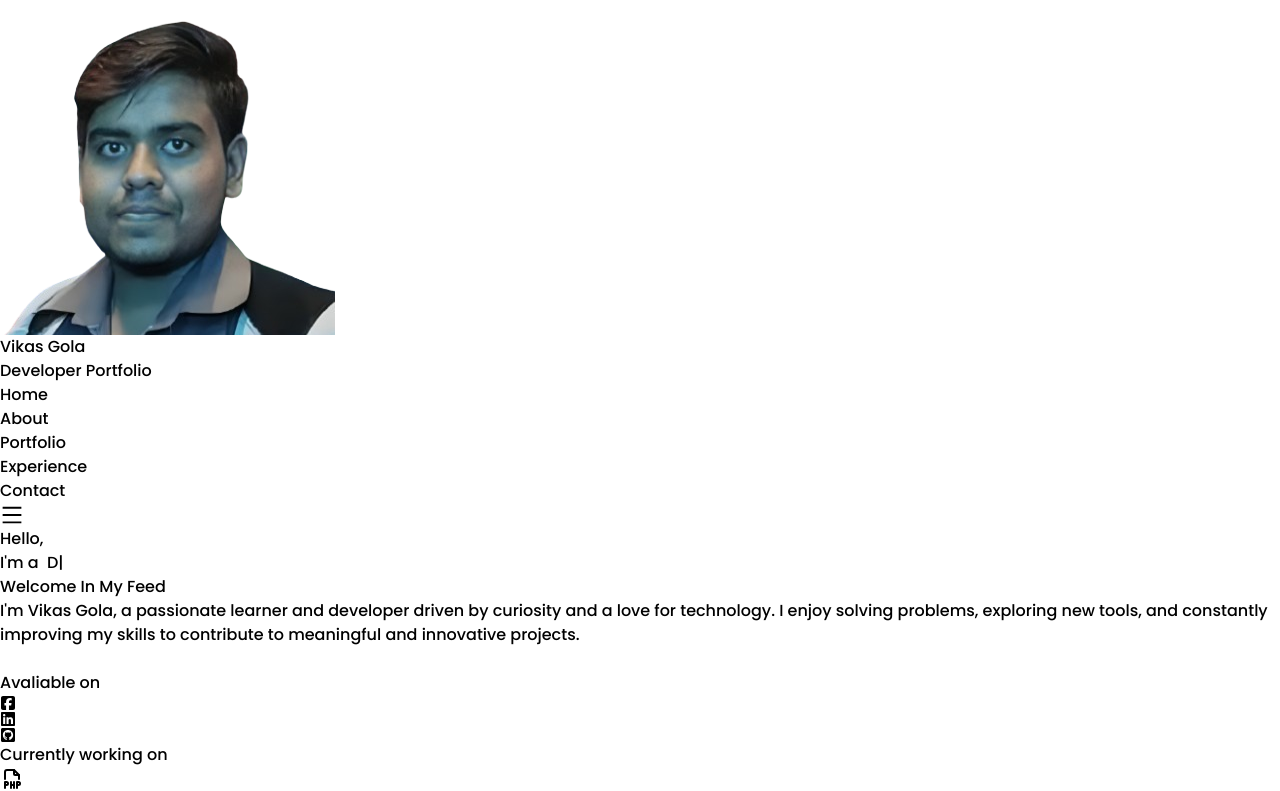
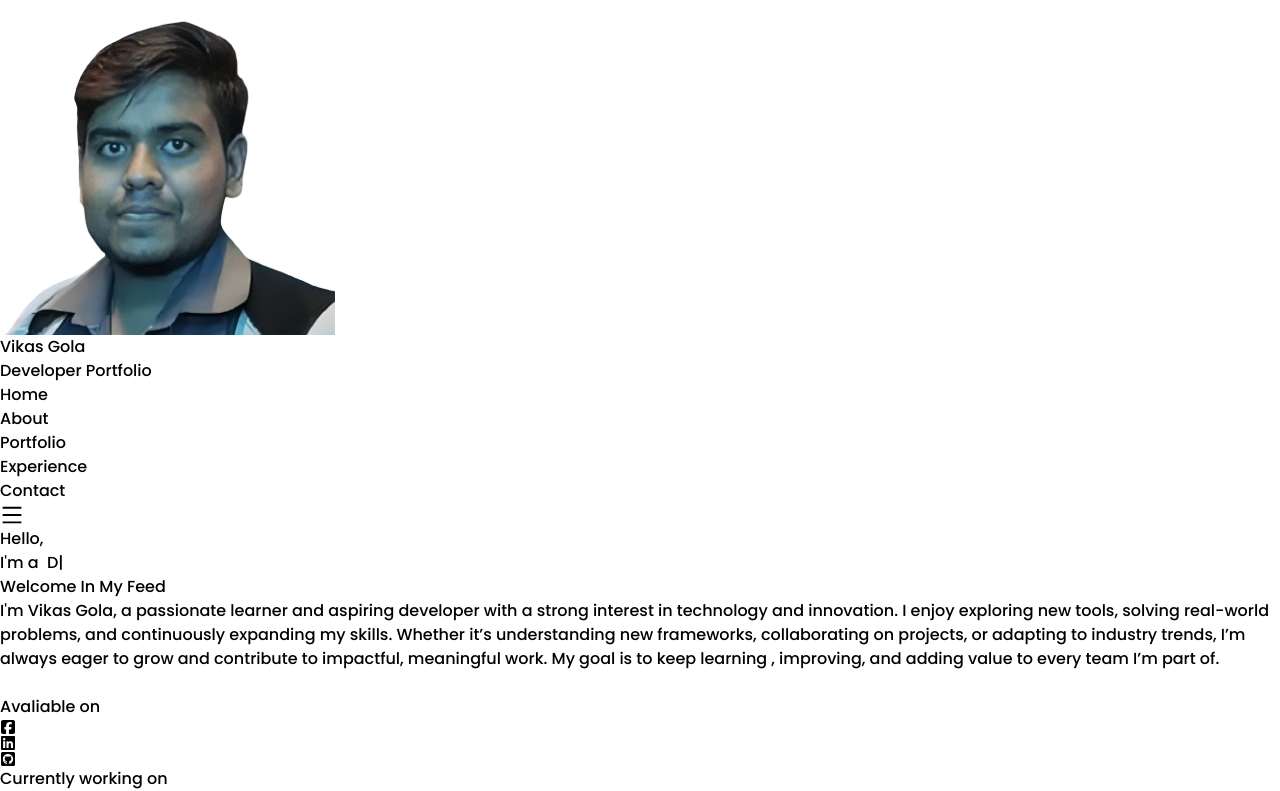
Before and after one commit to GlobalCodingTutorial/Portfolio.github.io, a React (Vite) app: page / in a window 1280 px wide. Shown: the top 791 px of the page. Built offline with nearby package versions, Linux system fonts and the light colour scheme.

Commit message:
Update Home.jsx

```diff
--- a/src/components/Home.jsx
+++ b/src/components/Home.jsx
@@ -36,7 +36,11 @@ function Home() {
              <span className='text-xl'>Welcome In My Feed</span>
              <br />
              <p className='text-sm md:text-md text-justify'>
-              I'm Vikas Gola, a passionate learner and developer driven by curiosity and a love for technology. I enjoy solving problems, exploring new tools, and constantly improving my skills to contribute to meaningful and innovative projects.
+               I'm Vikas Gola, a passionate learner and aspiring developer with a strong interest in technology and
+               innovation. I enjoy exploring new tools, solving real-world problems, and continuously expanding my
+               skills. Whether it’s understanding new frameworks, collaborating on projects, or adapting to industry
+               trends, I’m always eager to grow and contribute to impactful, meaningful work. My goal is to keep learning
+               , improving, and adding value to every team I’m part of.
              </p>
              <br />
              {/*Social media icon*/}
```
